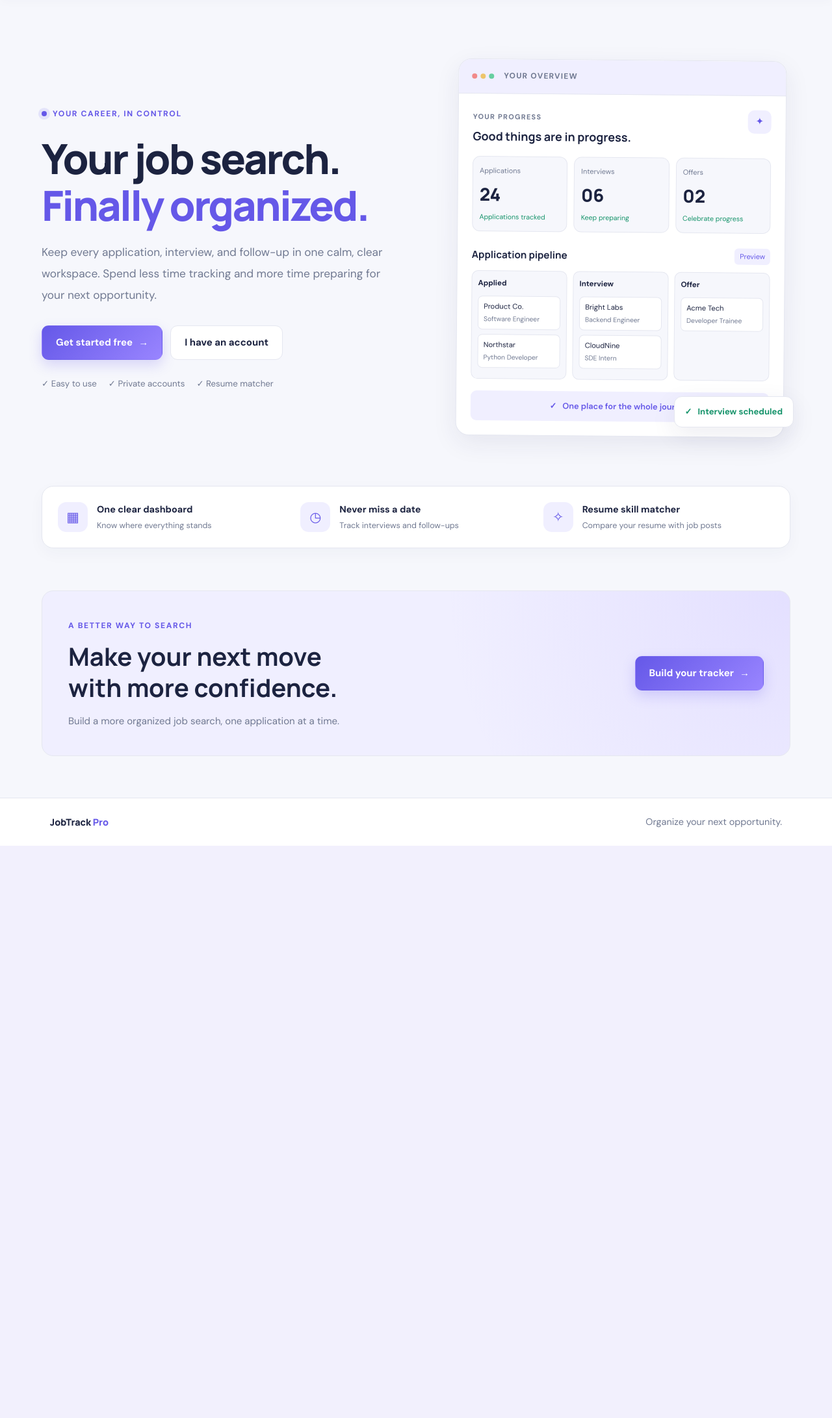
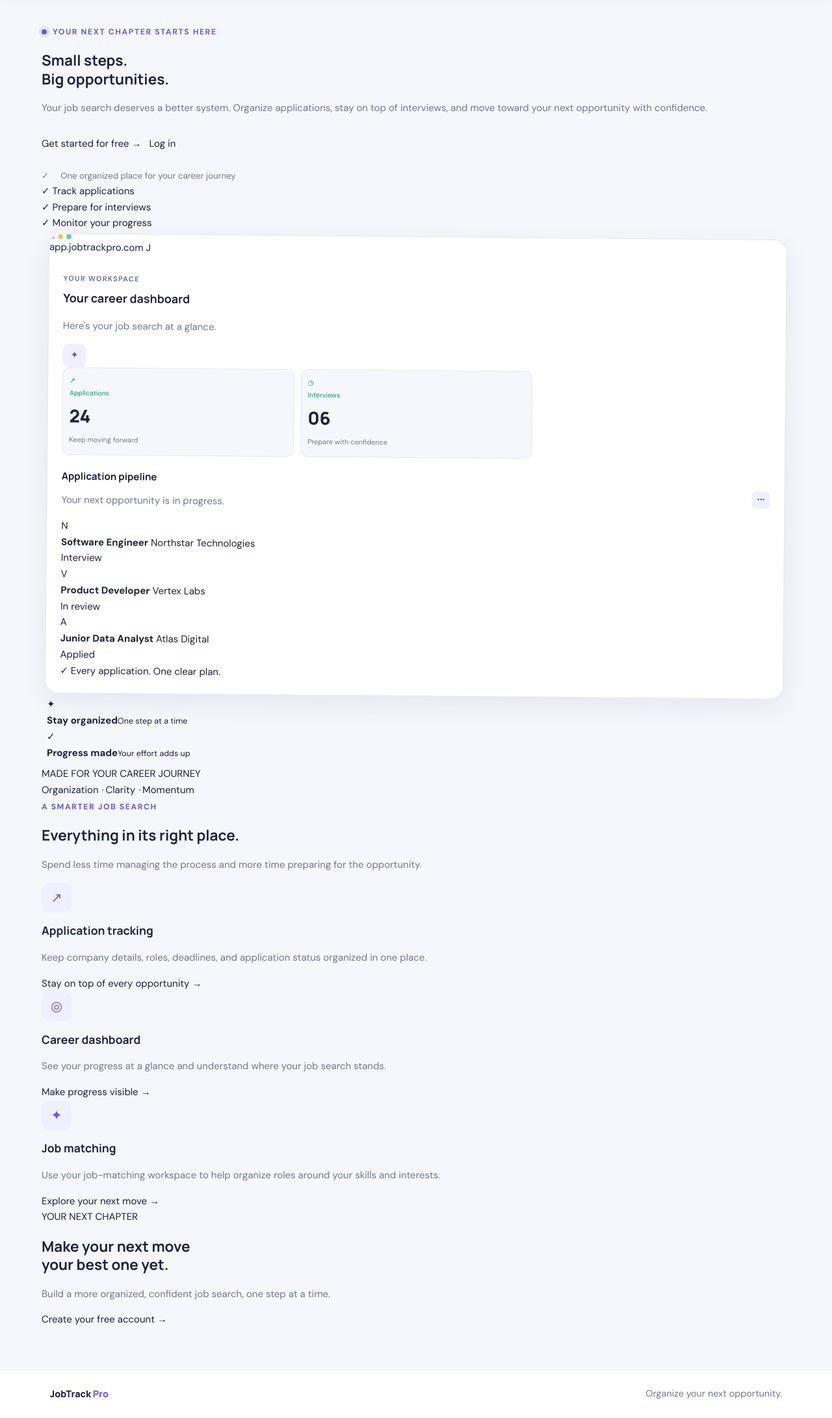
Before and after one commit to japneetsinghjolly/jobtrack-pro, a Flask app: page / in a window 1280 px wide. Shown: the part 76-2259 px from the top of the page at 65% size. Before the commit the page ends 1378 px from the top, so only its background shows below. Run offline with Flask 3, Linux system fonts and the light colour scheme; some libraries are stand-ins or nearby versions.

Commit message:
Update landing.html

```diff
--- a/templates/landing.html
+++ b/templates/landing.html
@@ -1,153 +1,198 @@
 {% extends "base.html" %}
 
-{% block title %}JobTrack Pro — Your career, in control{% endblock %}
+{% block title %}JobTrack Pro — Your Next Opportunity Starts Here{% endblock %}
 
 {% block content %}
-<section class="hero">
+<section class="hero-section">
+    <div class="container hero-grid">
         <div class="hero-copy">
             <div class="eyebrow">
                 <span class="eyebrow-dot"></span>
-            YOUR CAREER, IN CONTROL
+                YOUR NEXT CHAPTER STARTS HERE
             </div>
 
-        <h1>
-            Your job search.<br>
-            <span>Finally organized.</span>
-        </h1>
+            <h1>Small steps.<br><span class="gradient-text">Big opportunities.</span></h1>
 
-        <p class="hero-subtitle">
-            Keep every application, interview, and follow-up in one
-            calm, clear workspace. Spend less time tracking and
-            more time preparing for your next opportunity.
+            <p class="hero-description">
+                Your job search deserves a better system. Organize applications,
+                stay on top of interviews, and move toward your next opportunity
+                with confidence.
             </p>
 
             <div class="hero-actions">
-            <a class="btn btn-primary btn-lg"
-               href="{{ url_for('register') }}">
-                Get started free <span>→</span>
+                {% if current_user() %}
+                    <a href="{{ url_for('dashboard') }}" class="button button-primary button-large">
+                        Go to dashboard <span>→</span>
                     </a>
-
-            <a class="btn btn-secondary btn-lg"
-               href="{{ url_for('login') }}">
-                I have an account
+                {% else %}
+                    <a href="{{ url_for('register') }}" class="button button-primary button-large">
+                        Get started for free <span>→</span>
                     </a>
+                    <a href="{{ url_for('login') }}" class="button button-secondary button-large">
+                        Log in
+                    </a>
+                {% endif %}
             </div>
 
             <div class="hero-proof">
-            <span>✓ Easy to use</span>
-            <span>✓ Private accounts</span>
-            <span>✓ Resume matcher</span>
+                <span class="proof-icon">✓</span>
+                <span>One organized place for your career journey</span>
+            </div>
+
+            <div class="hero-benefits">
+                <div><span>✓</span> Track applications</div>
+                <div><span>✓</span> Prepare for interviews</div>
+                <div><span>✓</span> Monitor your progress</div>
             </div>
         </div>
 
         <div class="hero-visual">
+            <div class="visual-glow"></div>
             <div class="mock-window">
-            <div class="mock-top">
-                <div class="window-dots">
-                    <i></i><i></i><i></i>
-                </div>
-                <span>YOUR OVERVIEW</span>
+                <div class="mock-topbar">
+                    <div class="window-dots"><i></i><i></i><i></i></div>
+                    <span class="mock-address">app.jobtrackpro.com</span>
+                    <span class="mock-avatar">J</span>
                 </div>
 
                 <div class="mock-content">
-                <div class="mock-heading">
+                    <div class="mock-welcome">
                         <div>
-                        <span class="mini-label">YOUR PROGRESS</span>
-                        <h3>Good things are in progress.</h3>
+                            <span class="mini-label">YOUR WORKSPACE</span>
+                            <h3>Your career dashboard</h3>
+                            <p>Here's your job search at a glance.</p>
                         </div>
                         <span class="mock-icon">✦</span>
                     </div>
 
                     <div class="mock-stats">
-                    <div>
-                        <small>Applications</small>
+                        <div class="mock-stat">
+                            <span class="stat-icon stat-purple">↗</span>
+                            <span class="stat-label">Applications</span>
                             <strong>24</strong>
-                        <span>Applications tracked</span>
+                            <small>Keep moving forward</small>
                         </div>
-                    <div>
-                        <small>Interviews</small>
+                        <div class="mock-stat">
+                            <span class="stat-icon stat-blue">◷</span>
+                            <span class="stat-label">Interviews</span>
                             <strong>06</strong>
-                        <span>Keep preparing</span>
-                    </div>
-                    <div>
-                        <small>Offers</small>
-                        <strong>02</strong>
-                        <span>Celebrate progress</span>
+                            <small>Prepare with confidence</small>
                         </div>
                     </div>
 
+                    <div class="pipeline-card">
                         <div class="pipeline-heading">
+                            <div>
                                 <h4>Application pipeline</h4>
-                    <span>Preview</span>
+                                <p>Your next opportunity is in progress.</p>
+                            </div>
+                            <span class="pipeline-menu">•••</span>
                         </div>
 
-                <div class="mock-pipeline">
-                    <div>
-                        <b>Applied</b>
-                        <p>Product Co.<small>Software Engineer</small></p>
-                        <p>Northstar<small>Python Developer</small></p>
+                        <div class="pipeline-row">
+                            <span class="company-symbol symbol-one">N</span>
+                            <div class="pipeline-company">
+                                <strong>Software Engineer</strong>
+                                <span>Northstar Technologies</span>
                             </div>
-                    <div>
-                        <b>Interview</b>
-                        <p>Bright Labs<small>Backend Engineer</small></p>
-                        <p>CloudNine<small>SDE Intern</small></p>
+                            <span class="status-pill status-interview">Interview</span>
                         </div>
-                    <div>
-                        <b>Offer</b>
-                        <p>Acme Tech<small>Developer Trainee</small></p>
+
+                        <div class="pipeline-row">
+                            <span class="company-symbol symbol-two">V</span>
+                            <div class="pipeline-company">
+                                <strong>Product Developer</strong>
+                                <span>Vertex Labs</span>
+                            </div>
+                            <span class="status-pill status-review">In review</span>
+                        </div>
+
+                        <div class="pipeline-row">
+                            <span class="company-symbol symbol-three">A</span>
+                            <div class="pipeline-company">
+                                <strong>Junior Data Analyst</strong>
+                                <span>Atlas Digital</span>
+                            </div>
+                            <span class="status-pill status-applied">Applied</span>
                         </div>
                     </div>
 
-                <div class="mock-footer">
-                    <span>✓</span>
-                    One place for the whole journey
+                    <div class="mock-bottom-note">
+                        <span class="note-check">✓</span>
+                        Every application. One clear plan.
                     </div>
                 </div>
             </div>
 
-        <div class="floating-tag">
-            <span>✓</span>
-            Interview scheduled
+            <div class="floating-card floating-card-top">
+                <span class="floating-icon">✦</span>
+                <div><strong>Stay organized</strong><small>One step at a time</small></div>
+            </div>
+
+            <div class="floating-card floating-card-bottom">
+                <span class="floating-check">✓</span>
+                <div><strong>Progress made</strong><small>Your effort adds up</small></div>
+            </div>
         </div>
     </div>
 </section>
 
-<section class="feature-strip">
-    <article class="feature-item">
-        <span class="feature-icon">▦</span>
-        <div>
-            <strong>One clear dashboard</strong>
-            <small>Know where everything stands</small>
+<section class="trust-strip">
+    <div class="container trust-inner">
+        <span>MADE FOR YOUR CAREER JOURNEY</span>
+        <div>Organization <i>·</i> Clarity <i>·</i> Momentum</div>
     </div>
+</section>
+
+<section class="features-section section-padding">
+    <div class="container">
+        <div class="section-heading">
+            <span class="eyebrow">A SMARTER JOB SEARCH</span>
+            <h2>Everything in its <span class="gradient-text">right place.</span></h2>
+            <p>Spend less time managing the process and more time preparing for the opportunity.</p>
+        </div>
+
+        <div class="features-grid">
+            <article class="feature-card">
+                <div class="feature-icon feature-purple">↗</div>
+                <h3>Application tracking</h3>
+                <p>Keep company details, roles, deadlines, and application status organized in one place.</p>
+                <span class="feature-link">Stay on top of every opportunity <span>→</span></span>
             </article>
 
-    <article class="feature-item">
-        <span class="feature-icon">◷</span>
-        <div>
-            <strong>Never miss a date</strong>
-            <small>Track interviews and follow-ups</small>
-        </div>
+            <article class="feature-card">
+                <div class="feature-icon feature-blue">◎</div>
+                <h3>Career dashboard</h3>
+                <p>See your progress at a glance and understand where your job search stands.</p>
+                <span class="feature-link">Make progress visible <span>→</span></span>
             </article>
 
-    <article class="feature-item">
-        <span class="feature-icon">✧</span>
-        <div>
-            <strong>Resume skill matcher</strong>
-            <small>Compare your resume with job posts</small>
+            <article class="feature-card">
+                <div class="feature-icon feature-orange">✦</div>
+                <h3>Job matching</h3>
+                <p>Use your job-matching workspace to help organize roles around your skills and interests.</p>
+                <span class="feature-link">Explore your next move <span>→</span></span>
+            </article>
         </div>
-    </article>
+    </div>
 </section>
 
-<section class="landing-bottom">
-    <div>
-        <span class="eyebrow">A BETTER WAY TO SEARCH</span>
-        <h2>Make your next move<br>with more confidence.</h2>
-        <p>Build a more organized job search, one application at a time.</p>
+<section class="cta-section">
+    <div class="container">
+        <div class="cta-panel">
+            <div class="cta-orb cta-orb-one"></div>
+            <div class="cta-orb cta-orb-two"></div>
+            <div class="cta-content">
+                <span class="cta-eyebrow">YOUR NEXT CHAPTER</span>
+                <h2>Make your next move<br>your best one yet.</h2>
+                <p>Build a more organized, confident job search, one step at a time.</p>
+                {% if current_user() %}
+                    <a href="{{ url_for('dashboard') }}" class="button button-light button-large">Open dashboard <span>→</span></a>
+                {% else %}
+                    <a href="{{ url_for('register') }}" class="button button-light button-large">Create your free account <span>→</span></a>
+                {% endif %}
             </div>
-
-    <a class="btn btn-primary btn-lg"
-       href="{{ url_for('register') }}">
-        Build your tracker <span>→</span>
-    </a>
+        </div>
+    </div>
 </section>
 {% endblock %}
```
Lines whose indentation alone changed are shown as unchanged.
